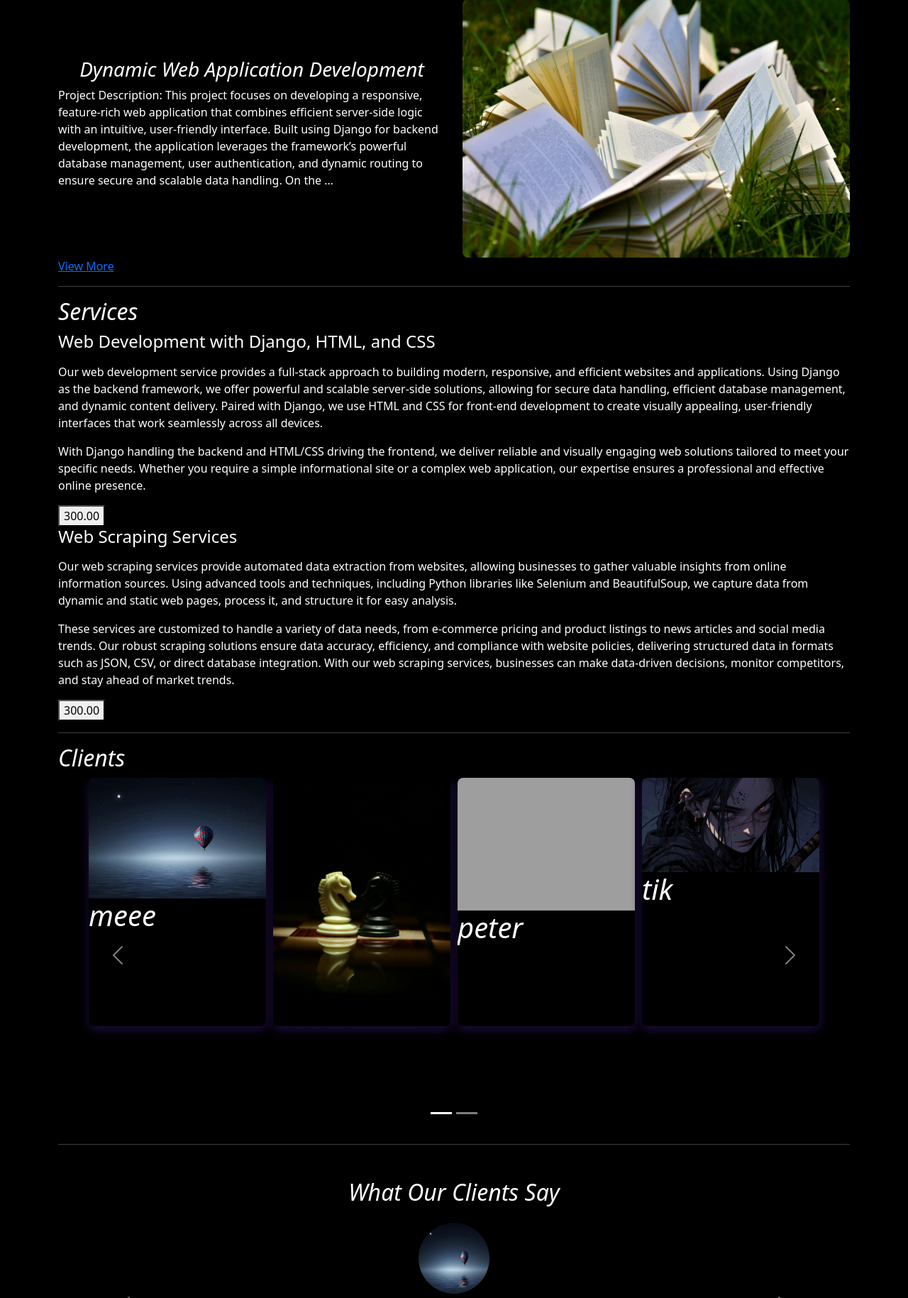
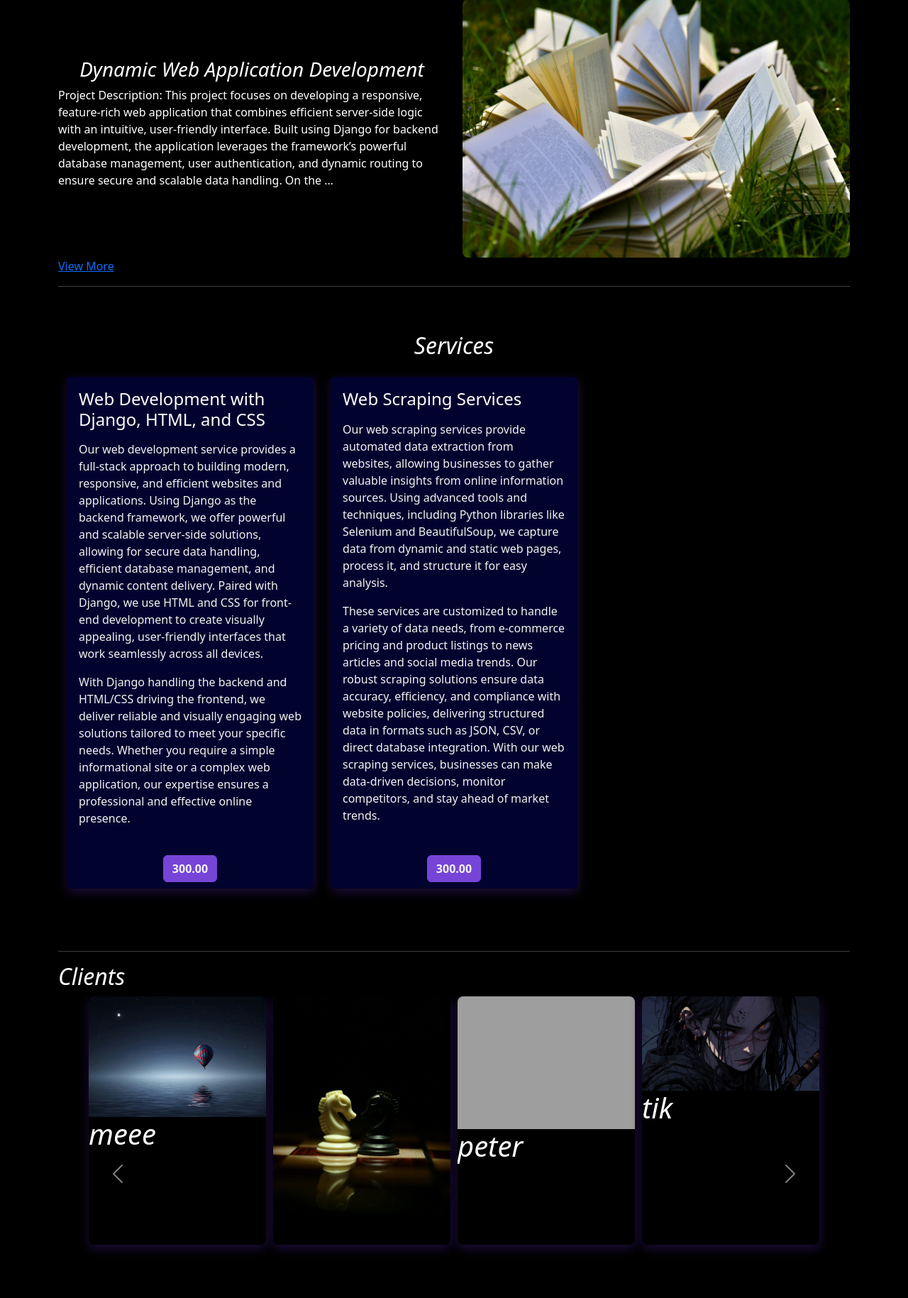
Before and after one commit to Njoro90260/portfolio-web2, a Django app: page / in a window 1280 px wide. Shown: the part 1189-3018 px from the top of the page at 71% size. Run offline with Django 4.2, Linux system fonts and the light colour scheme; data comes from the database, SQL or seed files in the repository; parts of the project's set-up code (start-up, migrations or seed data) failed here and were passed over; some libraries are stand-ins or nearby versions; some web fonts are replaced; grey boxes are pictures that could not be loaded.

Commit message:
styled card services.

```diff
--- a/my_portfolio/templates/my_portfolio/index.html
+++ b/my_portfolio/templates/my_portfolio/index.html
@@ -55,15 +55,26 @@
 </section>
 
 <hr>
-<section id="services">
+<section id="services" class="py-5">
   <!-- {% comment %} services section {% endcomment %} -->
-  <h2>Services</h2>
-  {% for service in services %}
-  <h4>{{ service.name }}</h4>
-  <p>{{ service.description | linebreaks }}</p>
-  <button>{{ service.price }}</button>
-  {% endfor %}
-
+  <div class="container">
+    <h2 class="text-center text-white mb-4">Services</h2>
+    <div class="row">
+      {% for service in services %}
+      <div class="col-md-4 mb-4">
+        <div class="card h-100">
+          <div class="card-body">
+            <h4 class="card-title text-white">{{ service.name }}</h4>
+            <p class="card-text">{{ service.description | linebreaks }}</p>
+          </div>
+          <div class="card-footer bg-transparent border-0 text-center">
+            <button class="btn" style="background-color: var(--color3); border-color: var(--color3);">{{ service.price }}</button>
+          </div>
+        </div>
+      </div>
+      {% endfor %}
+    </div>
+  </div>
 </section>
 <hr>
 <section id="clients">
--- a/static/css/styles.css
+++ b/static/css/styles.css
@@ -48,7 +48,7 @@ h1, h2, h3 {
 
 .btn:hover {
   background-color: var(--color3);
-  box-shadow: 0 0 20px var(--color1), 0 0 30px var(--color2);
+  box-shadow: 0 0 30px var(--color1), 0 0 40px var(--color2);
   transform: scale(1.05);
   font-weight: bold;
   color: var(--text-color2);
@@ -118,6 +118,32 @@ h1, h2, h3 {
   object-fit: cover;
   border-radius: 8px;
 }
+/* services styles */
+
+#services h2 {
+  font-weight: bold;
+}
+
+#services .card {
+  background-color: var(--color2); color: var(--text-color2);
+  box-shadow: 1px 5px 15px var(--color1);
+  transition: transform 0.3s, box-shadow 0.3s;
+}
+
+#services .card:hover {
+  transform: translateY(-10px);
+  box-shadow: 1px 3px 15px var(--color3);
+}
+#services .btn {
+  color: var(--text-color2);
+  font-weight: bold;
+}
+
+#services .btn:hover {
+  background-color: var(--color1);
+  border-color: var(--color1);
+}
+/* services styles */
 .grid-text {
   display: flex;
   flex-direction: column;
```
